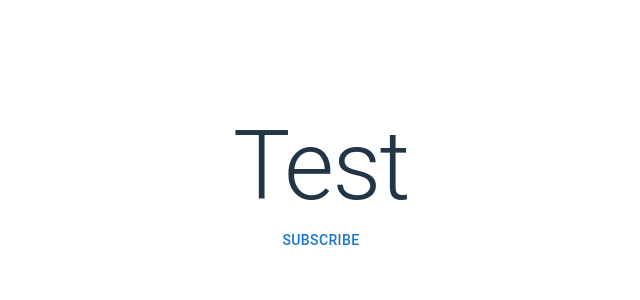
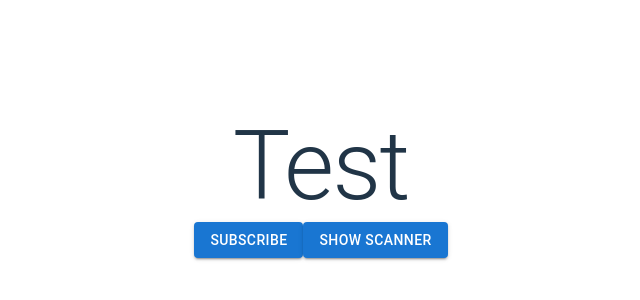
Before and after one commit to ellitrym1/test-pwa, a React (Vite) app: page / in a window 1280 px wide. Shown: the part 220-520 px from the top of the page, without its empty margins (319-959 px from the left). Built offline with nearby package versions, Linux system fonts and the light colour scheme; no server answers.

Commit message:
QR Scanner

```diff
--- a/package.json
+++ b/package.json
@@ -21,6 +21,8 @@
         "react": "^18.2.0",
         "react-dom": "^18.2.0",
         "react-i18next": "^12.3.1",
+        "react-qr-reader": "^3.0.0-beta-1",
+        "react-qr-scanner": "^1.0.0-alpha.11",
         "react-query": "^3.39.3",
         "react-router-dom": "^6.14.1"
     },
--- a/src/App.tsx
+++ b/src/App.tsx
@@ -1,11 +1,16 @@
 import { Box, Button, Typography } from "@mui/material";
 import axios from "axios";
 import { useState, useEffect } from "react";
+import { QrReader } from "react-qr-reader";
 import "./App.css";
+
+const delay = 100;
 
 function App() {
     const [subscription, setSubscription] = useState<null | boolean>(null);
     const [publicKey, setPublicKey] = useState();
+    const [showScanner, setShowScanner] = useState<boolean>(false);
+    const [QRData, setQRData] = useState("");
 
     useEffect(() => {
         if ("serviceWorker" in navigator && "PushManager" in window) {
@@ -108,10 +113,33 @@ function App() {
         >
             <Typography variant="h1">Test</Typography>
             {subscription ? (
-                <Button onClick={sendPushNotification}>Send notif</Button>
+                <Button variant="contained" onClick={sendPushNotification}>
+                    Send notif
+                </Button>
             ) : (
-                <Button onClick={subscribeUser}>Subscribe</Button>
+                <Button variant="contained" onClick={subscribeUser}>
+                    Subscribe
+                </Button>
             )}
+            <Button variant="contained" onClick={() => setShowScanner(true)}>
+                Show scanner
+            </Button>
+            {showScanner && (
+                <QrReader
+                    constraints={{ facingMode: "user" }}
+                    onResult={(result, error) => {
+                        if (!!result) {
+                            console.log(result);
+                            setQRData(result.getText());
+                        }
+
+                        if (!!error) {
+                            console.info(error);
+                        }
+                    }}
+                />
+            )}
+            {QRData && <Typography>{QRData}</Typography>}
         </Box>
     );
 }
```
Also changed, not shown: 1 other file (tests, documents, lock files or other folders).
